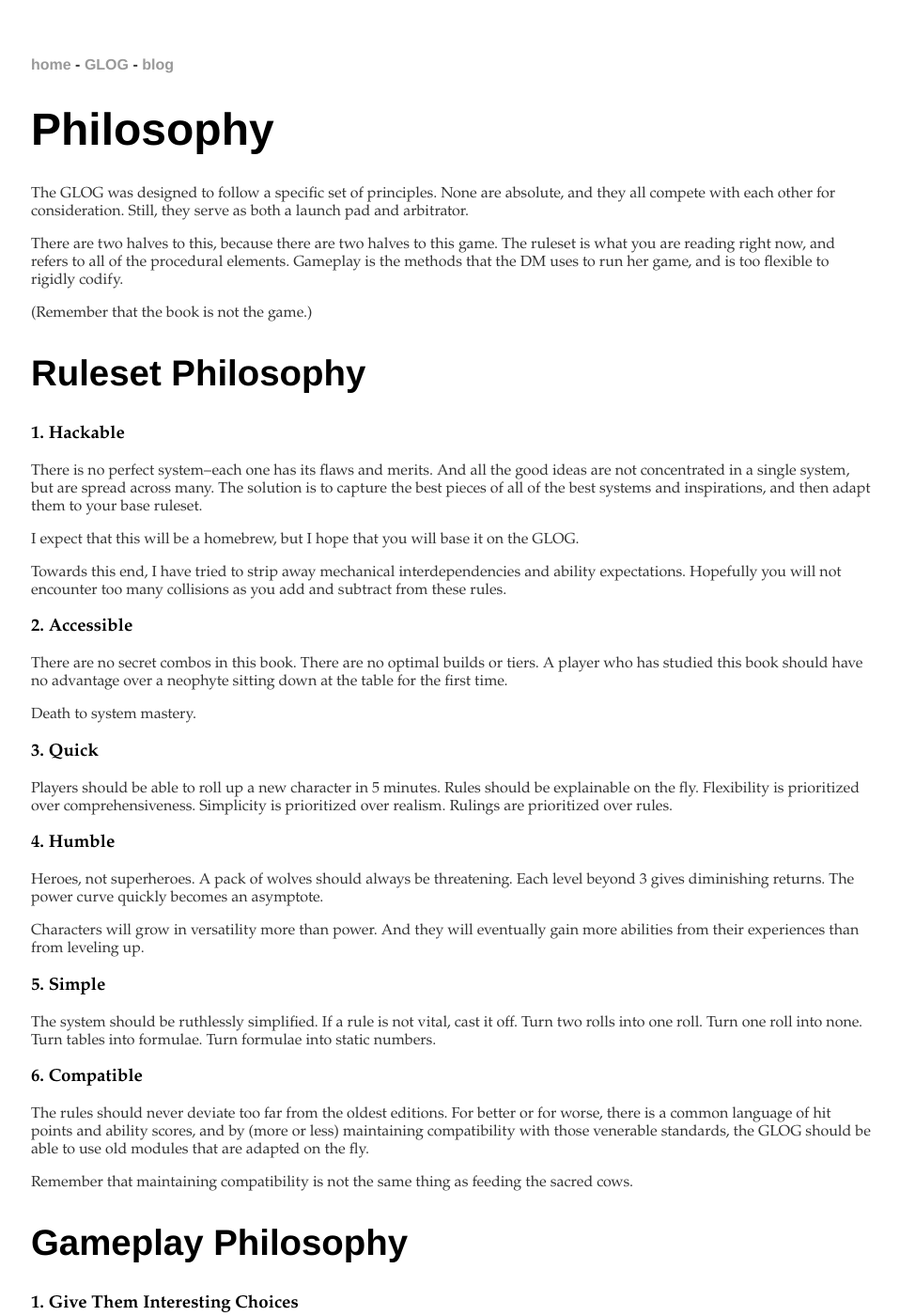
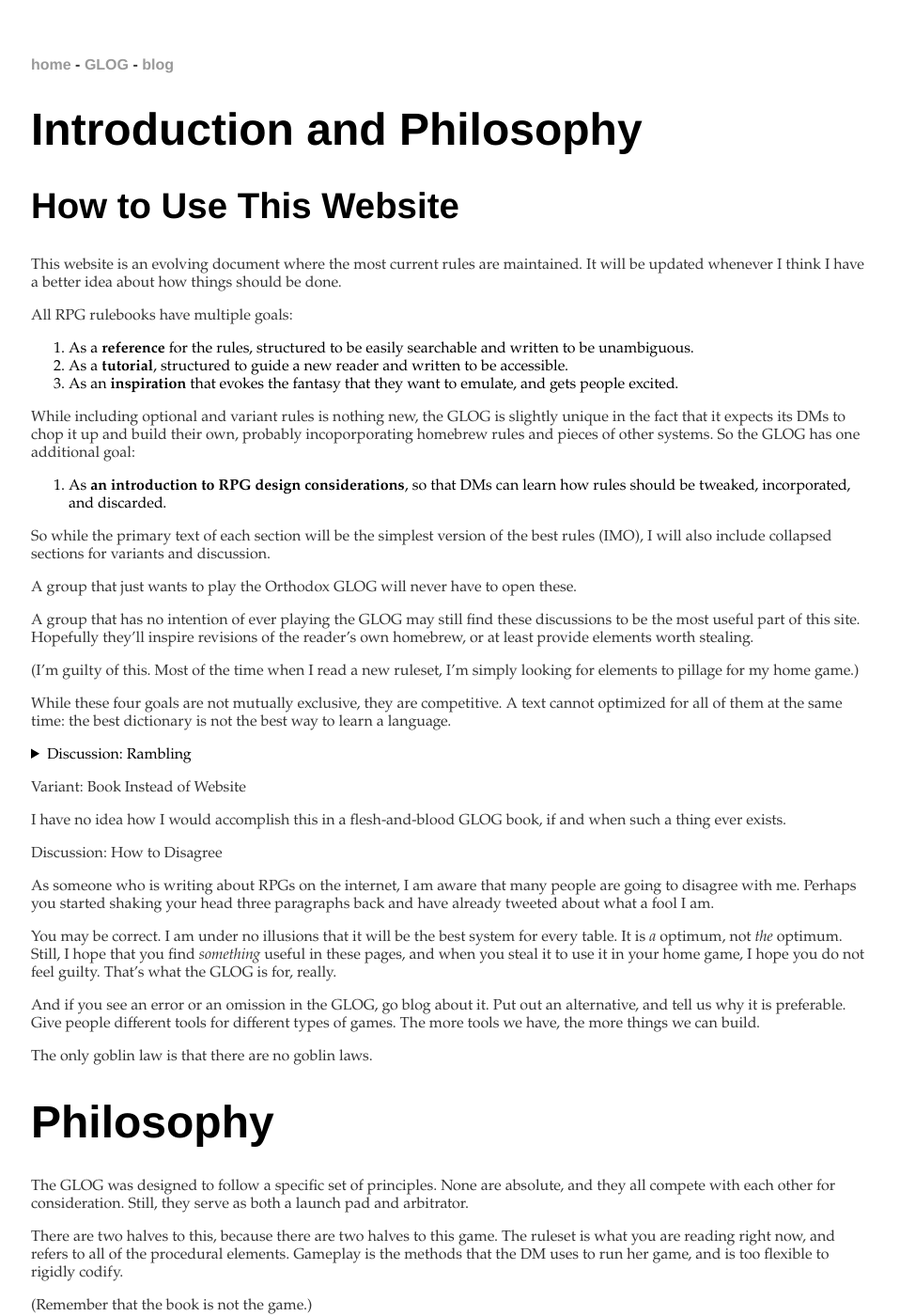
Before and after one commit to arnoldkemp/arnoldkemp.github.io, a Jekyll site: the page built from glog/introduction.md, in a window 1280 px wide and 1400 px high. Shown: the whole window at 94% size, without its empty margins (159-1117 px from the left). Built offline with Jekyll 4.4.1, drawn with Linux system fonts in a browser that asks for light colours; our own code applies the rules of GitHub Pages for plain Markdown files.

Commit message:
Update introduction.md

```diff
--- a/glog/introduction.md
+++ b/glog/introduction.md
@@ -1,3 +1,50 @@
+# Introduction and Philosophy
+
+## How to Use This Website
+
+This website is an evolving document where the most current rules are maintained.  It will be updated whenever I think I have a better idea about how things should be done.
+
+All RPG rulebooks have multiple goals:
+
+1. As a **reference** for the rules, structured to be easily searchable and written to be unambiguous.
+2. As a **tutorial**, structured to guide a new reader and written to be accessible.
+3. As an **inspiration** that evokes the fantasy that they want to emulate, and gets people excited.
+
+While including optional and variant rules is nothing new, the GLOG is slightly unique in the fact that it expects its DMs to chop it up and build their own, probably incoporporating homebrew rules and pieces of other systems.  So the GLOG has one additional goal:
+
+4. As **an introduction to RPG design considerations**, so that DMs can learn how rules should be tweaked, incorporated, and discarded.
+
+So while the primary text of each section will be the simplest version of the best rules (IMO), I will also include collapsed sections for variants and discussion.
+
+A group that just wants to play the Orthodox GLOG will never have to open these.
+
+A group that has no intention of ever playing the GLOG may still find these discussions to be the most useful part of this site.  Hopefully they'll inspire revisions of the reader's own homebrew, or at least provide elements worth stealing.
+
+(I'm guilty of this.  Most of the time when I read a new ruleset, I'm simply looking for elements to pillage for my home game.)
+
+While these four goals are not mutually exclusive, they are competitive.  A text cannot optimized for all of them at the same time: the best dictionary is not the best way to learn a language.
+
+<details>
+  <summary>Discussion: Rambling</summary>
+
+One big advantage of a website is the ability to compress large discussions into collapsed sidebars.  While I've tried to keep the rest of the document succinct, sidebars allow me to rant longer before I start feeling the guilt of inefficiency.  If you aren't interested in the concent of these sidebars, don't open them.
+
+</details>
+
+Variant: Book Instead of Website
+
+I have no idea how I would accomplish this in a flesh-and-blood GLOG book, if and when such a thing ever exists.
+
+Discussion: How to Disagree
+
+As someone who is writing about RPGs on the internet, I am aware that many people are going to disagree with me.  Perhaps you started shaking your head three paragraphs back and have already tweeted about what a fool I am.
+
+You may be correct.  I am under no illusions that it will be the best system for every table.  It is *a* optimum, not *the* optimum.  Still, I hope that you find *something* useful in these pages, and when you steal it to use it in your home game, I hope you do not feel guilty.  That's what the GLOG is for, really.
+
+And if you see an error or an omission in the GLOG, go blog about it.  Put out an alternative, and tell us why it is preferable.  Give people different tools for different types of games.  The more tools we have, the more things we can build.
+
+The only goblin law is that there are no goblin laws.
+
 # Philosophy
 
 The GLOG was designed to follow a specific set of principles.  None are absolute, and they all compete with each other for consideration.  Still, they serve as both a launch pad and arbitrator.
```
